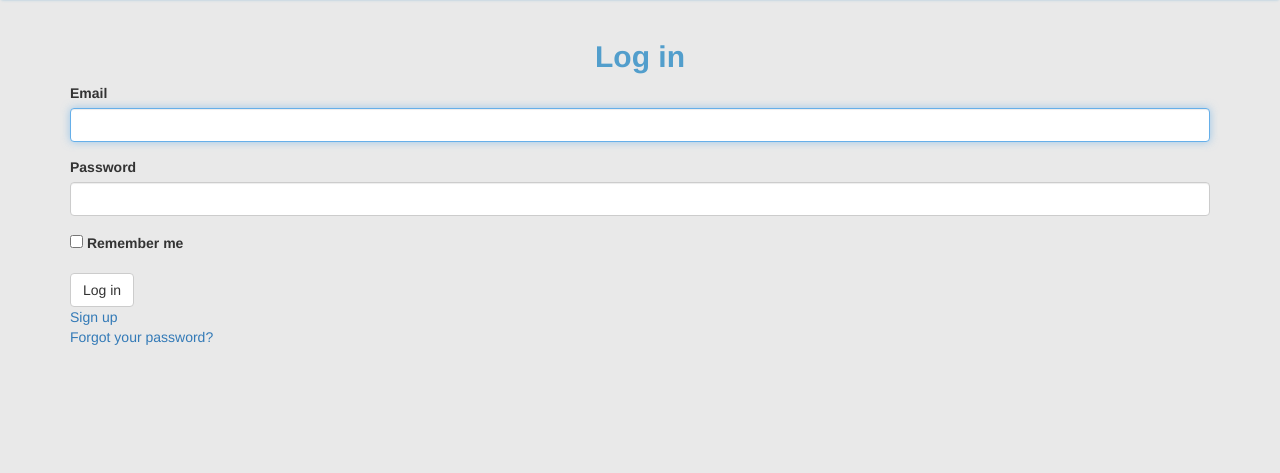
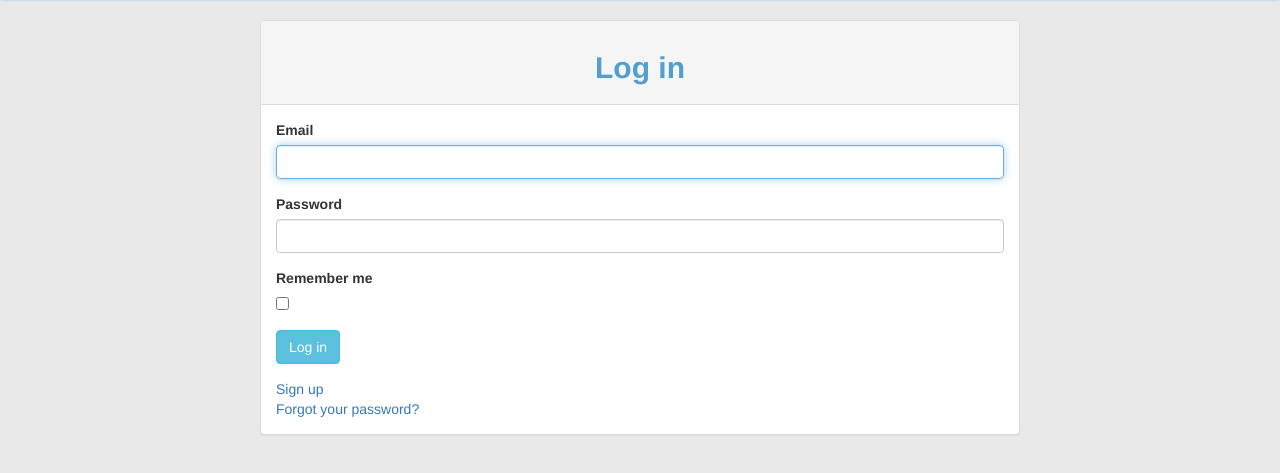
Before and after one commit to AdemolaAdedoyin/Instagram, a Rails app: page /users/sign_in in a window 1280 px wide. Shown: the part 102-575 px from the top of the page. Run offline with Rails 7, Linux system fonts and the light colour scheme; style sheets or scripts are compiled from the project's sources; parts of the project's set-up code (start-up, migrations or seed data) failed here and were passed over; some libraries are stand-ins or nearby versions.

Commit message:
Add styling for Log In Page

```diff
--- a/app/views/devise/sessions/new.html.erb
+++ b/app/views/devise/sessions/new.html.erb
@@ -1,15 +1,33 @@
-<h2>Log in</h2>
+<div class="col-md-8 col-md-offset-2">
+	<div class="row">
+		<div class="panel panel-default">
+			<div class="panel-heading">
+				<h2>Log in</h2>
+			</div>
 
-<%= simple_form_for(resource, as: resource_name, url: session_path(resource_name)) do |f| %>
-  <div class="form-inputs">
-    <%= f.input :email, required: false, autofocus: true %>
-    <%= f.input :password, required: false %>
-    <%= f.input :remember_me, as: :boolean if devise_mapping.rememberable? %>
-  </div>
+			<div class="panel-body">
+				<%= simple_form_for(resource, as: resource_name, url: session_path(resource_name)) do |f| %>
+				<div class="form-group">
+					<%= f.label :email %>
+					<%= f.email_field :email, required: false, autofocus: true, class: "form-control" %>
+				</div>
+				<div class="form-group">
+					<%= f.label :password %>
+					<%= f.password_field :password, required: false, class: "form-control" %>
+				</div>
+				<div class="form-group">
+					<%= f.label :remember_me %>
+					<br>
+					<%= f.check_box :remember_me, as: :boolean if devise_mapping.rememberable? %>
+				</div>
 
-  <div class="form-actions">
-    <%= f.button :submit, "Log in" %>
-  </div>
-<% end %>
+				<div class="form-group">
+				<%= f.button :submit, "Log in", class: "btn btn-info"%>
+				</div>
+				<% end %>
 
-<%= render "devise/shared/links" %>
+				<%= render "devise/shared/links" %>
+			</div>
+		</div>
+	</div>
+</div>
```
